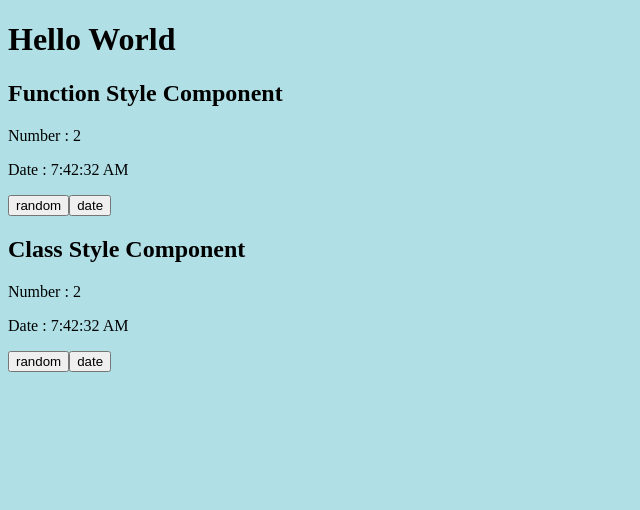
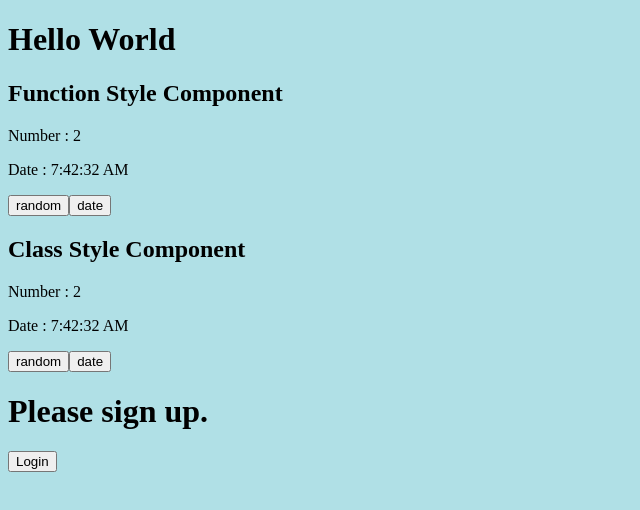
Before and after one commit to limunosekai/react-tutorial, a React (Create React App) app: page / in a window 1280 px wide. Shown: the top 510 px of the page, without its empty margins (0-640 px from the left). Built offline with nearby package versions, Linux system fonts and the light colour scheme.

Commit message:
Conditional rendering

```diff
--- a/src/App2.js
+++ b/src/App2.js
@@ -1,4 +1,5 @@
 import React, { Component, useState, useEffect } from 'react';
+import LoginControl from './components/LoginControl';
 
 function App2() {
   return (
@@ -82,6 +83,7 @@
             });
           }}
         ></input>
+        <LoginControl></LoginControl>
       </div>
     );
   }
--- /dev/null
+++ b/src/components/Greeting.js
@@ -0,0 +1,19 @@
+import React from 'react';
+
+function UserGreeting(props) {
+  return <h1>Welcome Back!</h1>;
+}
+
+function GuestGreeting(props) {
+  return <h1>Please sign up.</h1>;
+}
+
+function Greeting(props) {
+  const isLoggedIn = props.isLoggedIn;
+  if (isLoggedIn) {
+    return <UserGreeting></UserGreeting>;
+  }
+  return <GuestGreeting></GuestGreeting>;
+}
+
+export default Greeting;
--- /dev/null
+++ b/src/components/LoginControl.js
@@ -0,0 +1,61 @@
+import React from 'react';
+import Greeting from './Greeting';
+
+function LoginButton(props) {
+  return <button onClick={props.onClick}>Login</button>;
+}
+
+function LogoutButton(props) {
+  return <button onClick={props.onClick}>Logout</button>;
+}
+
+class LoginControl extends React.Component {
+  constructor(props) {
+    super(props);
+    this.handelLoginClick = this.handelLoginClick.bind(this);
+    this.handelLogoutClick = this.handelLogoutClick.bind(this);
+    this.state = {
+      isLoggedIn: false,
+    };
+  }
+
+  handelLoginClick() {
+    this.setState({ isLoggedIn: true });
+  }
+
+  handelLogoutClick() {
+    this.setState({ isLoggedIn: false });
+  }
+
+  render() {
+    const isLoggedIn = this.state.isLoggedIn;
+    let button;
+
+    if (isLoggedIn) {
+      button = <LogoutButton onClick={this.handelLogoutClick}></LogoutButton>;
+    } else {
+      button = <LoginButton onClick={this.handelLoginClick}></LoginButton>;
+    }
+
+    let notiCount = 0;
+
+    return (
+      <div>
+        <Greeting isLoggedIn={isLoggedIn}></Greeting>
+        {button}
+        {isLoggedIn && (
+          <div>
+            <h5>{new Date().toLocaleTimeString()}</h5>
+            {notiCount > 0 ? (
+              <h5>{'New noti: ' + notiCount}</h5>
+            ) : (
+              <h5>{'No notification'}</h5>
+            )}
+          </div>
+        )}
+      </div>
+    );
+  }
+}
+
+export default LoginControl;
```
Also changed, not shown: 1 other file (tests, documents, lock files or other folders).
